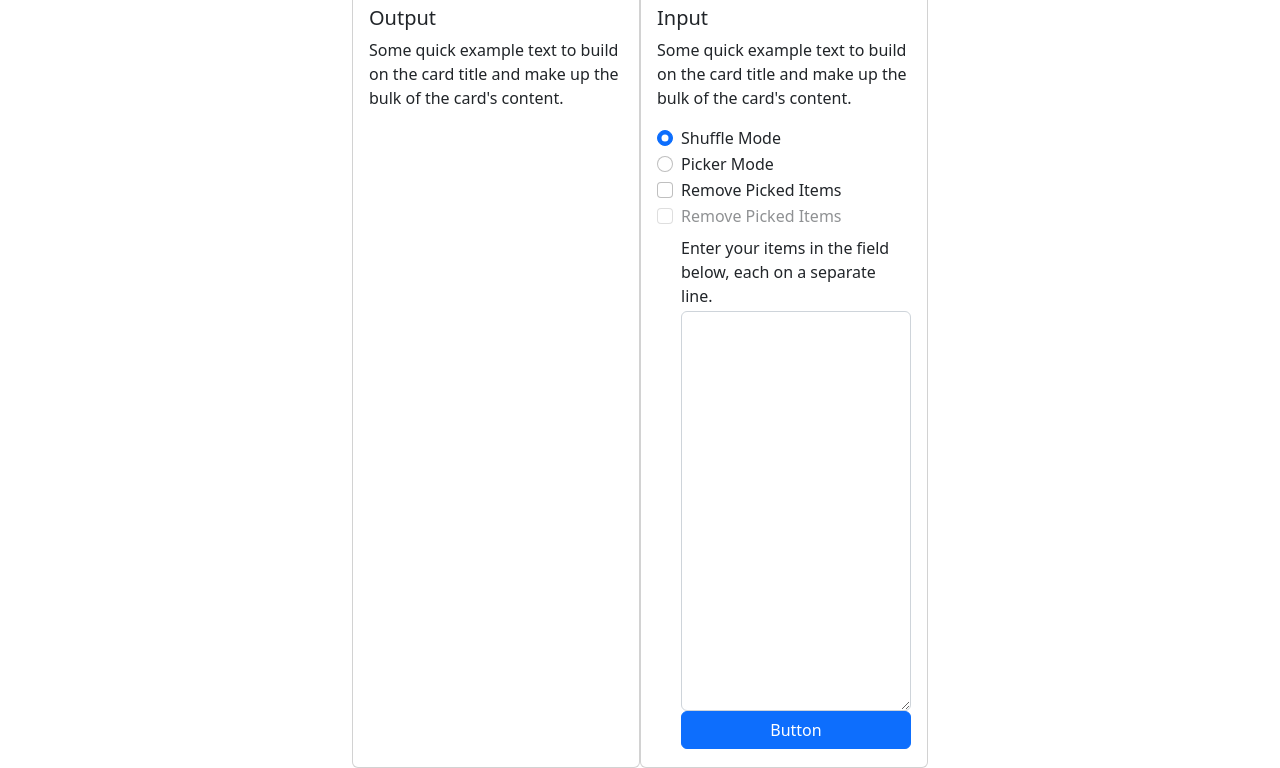
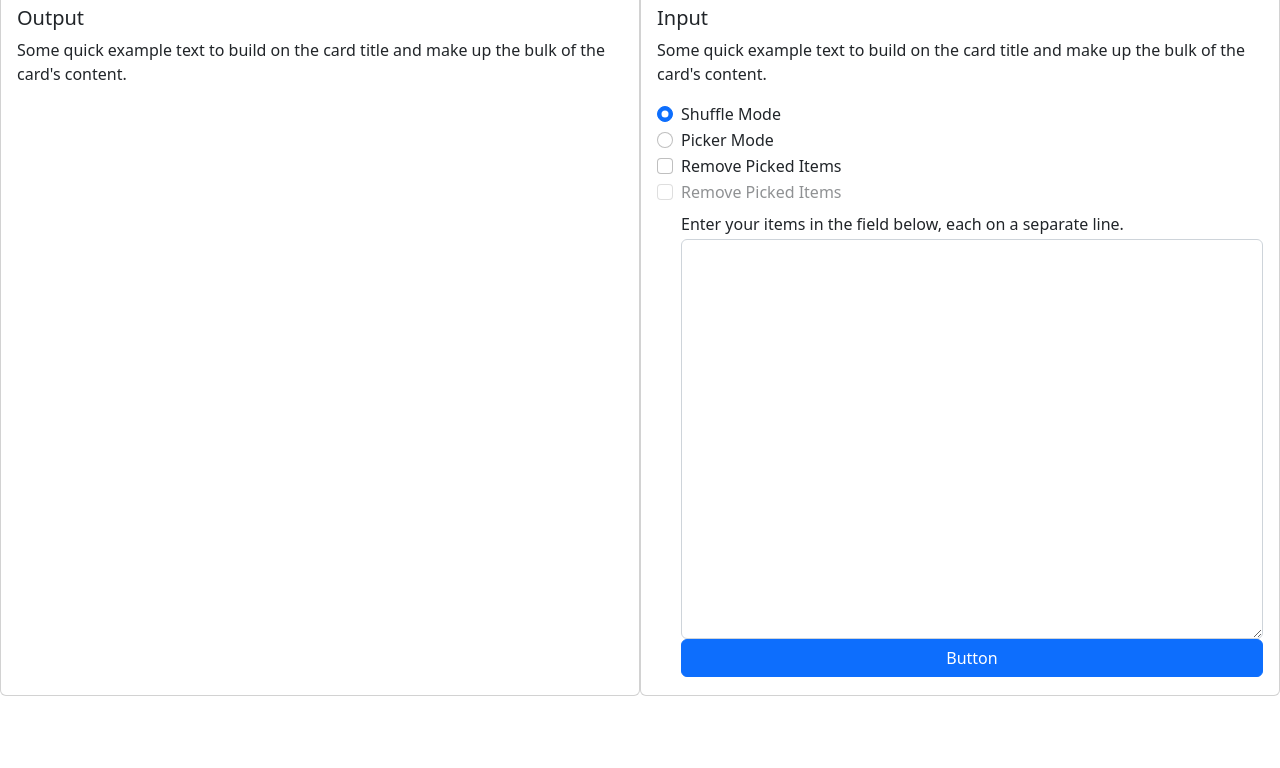
Before and after one commit to jeffbalagosa/pick-or-shuffle, a plain HTML site: page index.html in a window 1280 px wide. Shown: the part 67-835 px from the top of the page. After the commit the page ends 800 px from the top, so only its background shows below. Drawn offline with nearby package versions, Linux system fonts and the light colour scheme.

Commit message:
Got rid of forced card width in index.html.

```diff
--- a/index.html
+++ b/index.html
@@ -16,7 +16,7 @@
     <header><h1 class="text-center">Pick or Shuffle</h1></header>
     <main class="d-flex flex-row justify-content-center">
       <!-- Output Card -->
-      <div class="card" style="width: 18rem">
+      <div class="card">
         <div class="card-body">
           <h5 class="card-title">Output</h5>
           <p class="card-text">
@@ -26,7 +26,7 @@
         </div>
       </div>
       <!-- Input Card -->
-      <div class="card" style="width: 18rem">
+      <div class="card">
         <div class="card-body">
           <h5 class="card-title">Input</h5>
           <p class="card-text">
```
